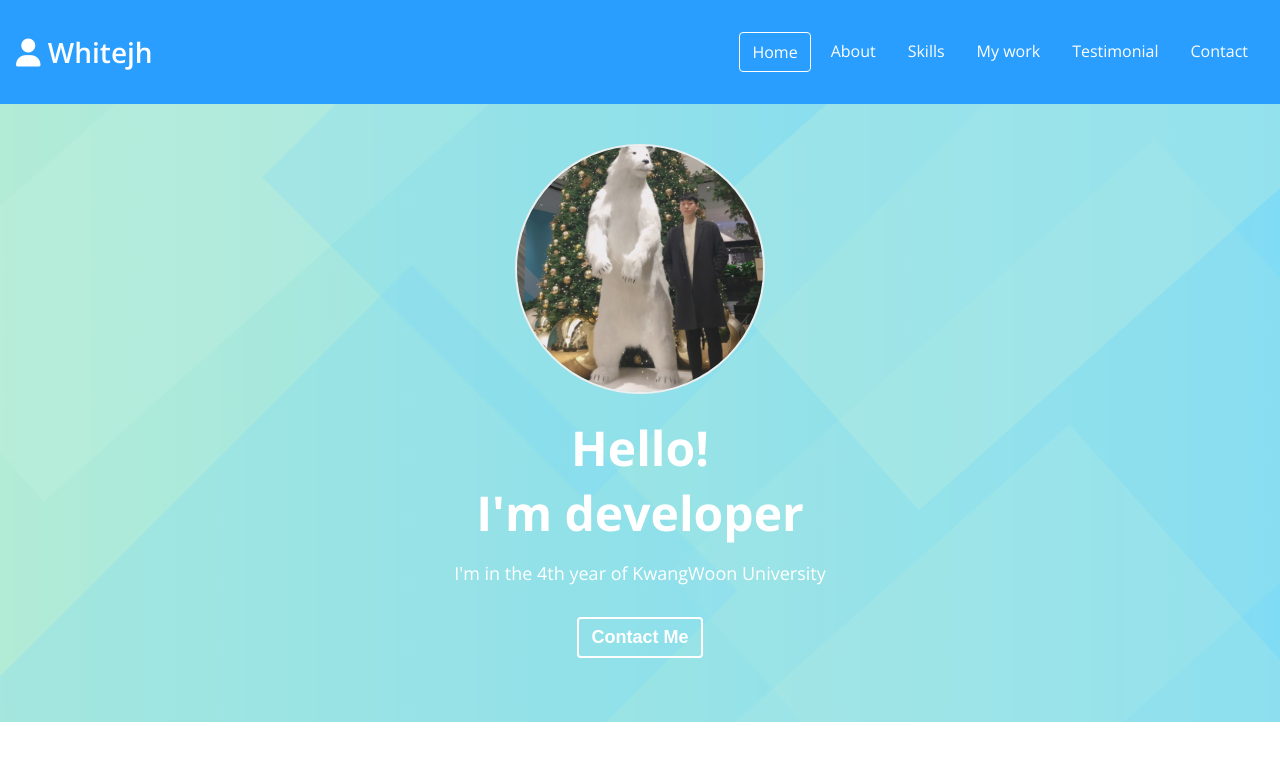
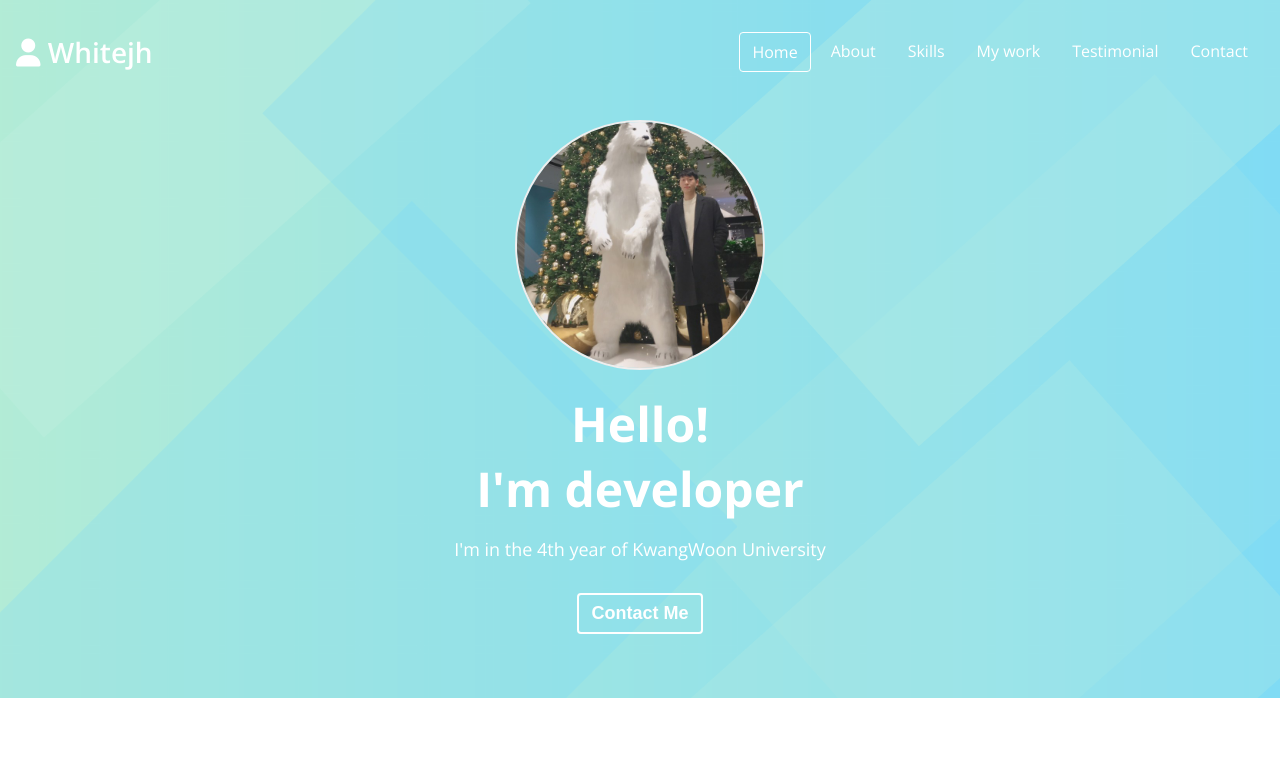
Before and after one commit to whitejh/Portfolio, a plain HTML site: page index.html in a window 1280 px wide. Shown: the top 761 px of the page. Drawn offline with nearby package versions, Linux system fonts and the light colour scheme.

Commit message:
JS:Navbar

```diff
--- a/main.js
+++ b/main.js
@@ -0,0 +1,12 @@
+'use strict'
+
+// Make navbar transparent when it is on the top
+const navbar = document.querySelector('#navbar');
+const navbarHeight = navbar.getBoundingClientRect().height;
+document.addEventListener('scroll', () => {
+  if(window.scrollY > navbarHeight) {
+    navbar.classList.add('navbar--dark');
+  } else {
+    navbar.classList.remove('navbar--dark');
+  }
+})
--- a/style.css
+++ b/style.css
@@ -1,5 +1,4 @@
 /* Global */
-
 :root {
   /* Color */
   --color-white: #ffffff;
@@ -95,12 +94,20 @@ p {
 
 /* Navbar */
 #navbar {
+  position: fixed;
+  width: 100%;
   display: flex;
   justify-content: space-between;
-  background-color: var(--color-sky);
   align-items: center;
   color: var(--color-white);
   padding: 16px;
+  background-color: transparent;
+  transition: all var(--animation-duration) ease-in-out;
+}
+
+#navbar.navbar--dark {
+  background-color : var(--color-sky);
+  padding: 8px;
 }
 
 .navbar__menu {
@@ -141,6 +148,7 @@ p {
 #home {
   background: url('imgs/home_background.png') center/cover no-repeat;
   padding: 40px;
+  padding-top: 120px;
   text-align: center;
 }
 
@@ -462,7 +470,7 @@ p {
   transition: all var(--animation--duration) ease-in;
 }
 
-/* For below 768px screen width*/
+/* For below 768px screen width (media query)*/
 @media screen and (max-width: 768px) {
   .navbar__toggle-btn {
     display: block;
```
